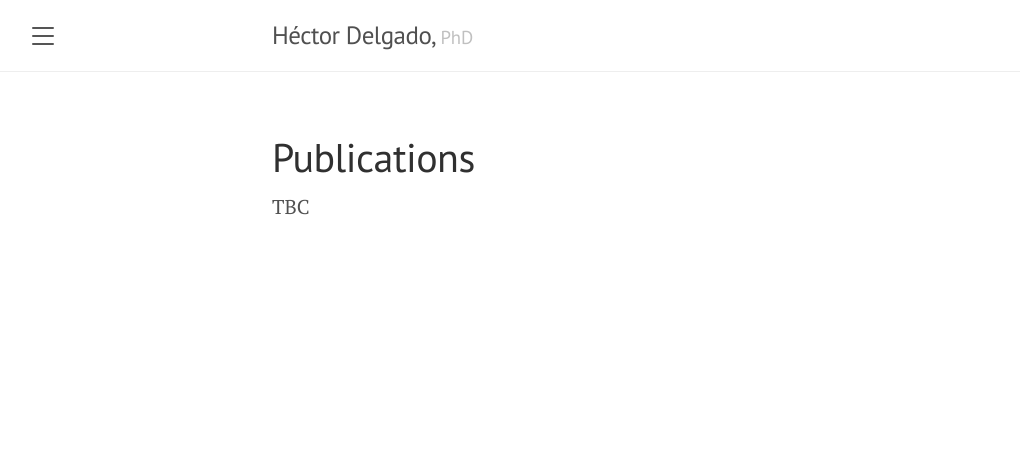
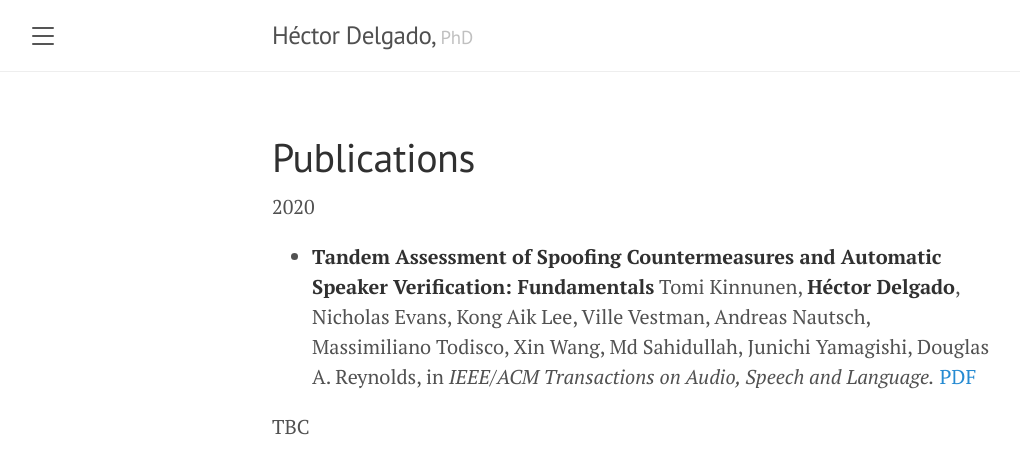
Before and after one commit to h-delgado/h-delgado.github.io, a Jekyll site: the page built from publications/index.md, in a window 1280 px wide. Shown: the top 474 px of the page, without its empty margins (8-1028 px from the left). Built offline with Jekyll 4.4.1, drawn with Linux system fonts in a browser that asks for light colours.

Commit message:
Update index.md

```diff
--- a/publications/index.md
+++ b/publications/index.md
@@ -3,4 +3,8 @@ layout: page
 title: Publications
 ---
 
+2020
+* **Tandem Assessment of Spoofing Countermeasures and Automatic Speaker Verification: Fundamentals**
+Tomi Kinnunen, **Héctor Delgado**, Nicholas Evans, Kong Aik Lee, Ville Vestman, Andreas Nautsch, Massimiliano Todisco, Xin Wang, Md Sahidullah, Junichi Yamagishi, Douglas A. Reynolds, in _IEEE/ACM Transactions on Audio, Speech and Language._ [PDF](https://arxiv.org/abs/2007.05979)
+
 TBC
```
